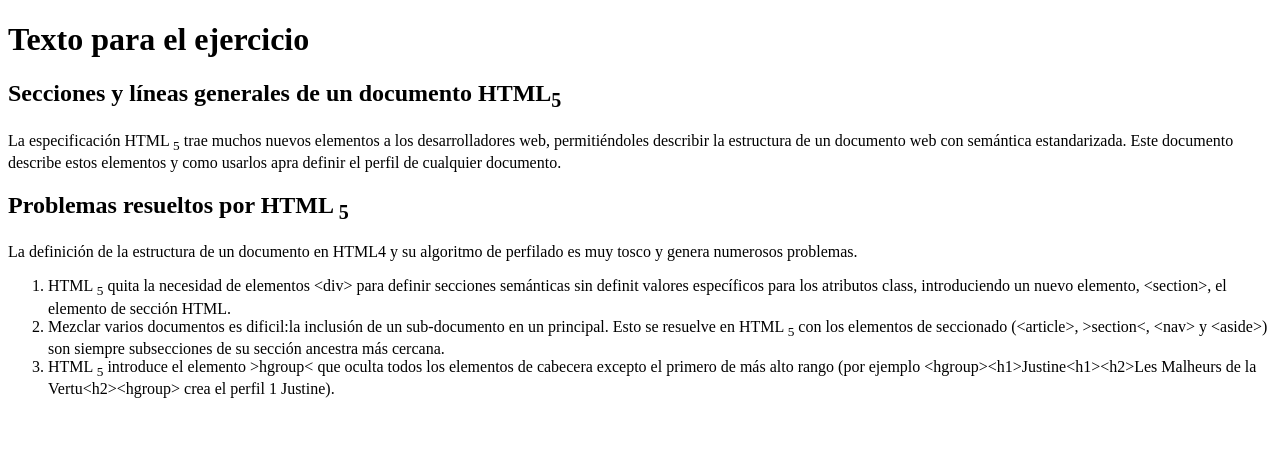
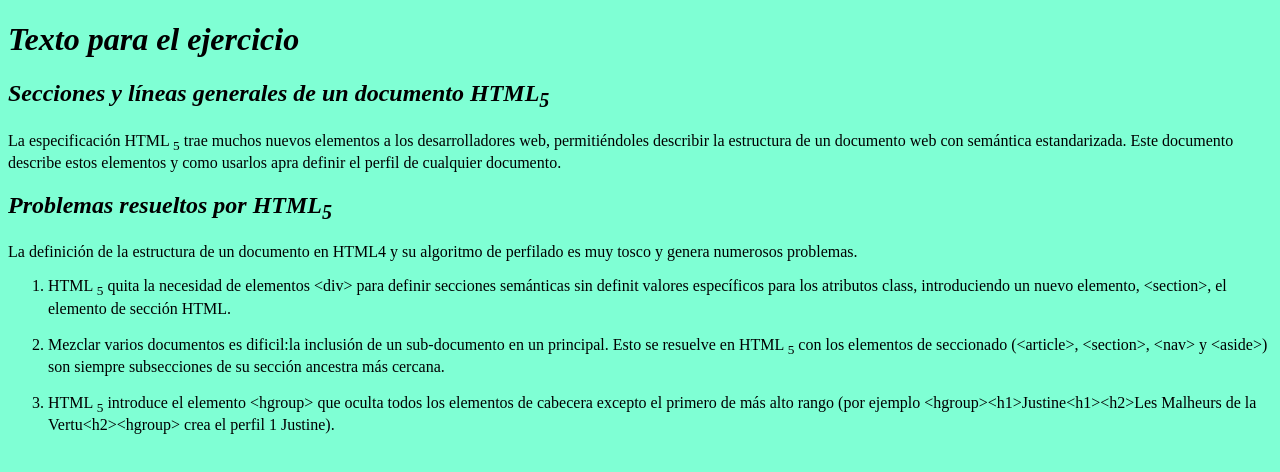
Before and after one commit to omar4114/osi-geekshubs-fsd-val-17012023-Reto1, a plain HTML site: page index.html in a window 1280 px wide. Drawn offline with Linux system fonts and the light colour scheme.

Commit message:
últimos cambios

```diff
--- a/css/style.css
+++ b/css/style.css
@@ -0,0 +1,3 @@
+body {
+    background-color: aquamarine;
+}
--- a/index.html
+++ b/index.html
@@ -10,20 +10,27 @@
 </head>
 
 <body>
-    <h1>Texto para el ejercicio</h1>
-    <h2>Secciones y líneas generales de un documento HTML<sub>5</sub></h2>
+
+    <h1> <i>Texto para el ejercicio</i> </h1>
+
+    <h2> <i>Secciones y líneas generales de un documento HTML<sub>5</sub> </i> </h2>
+
     <p>La especificación HTML <sub>5</sub> trae muchos nuevos elementos a los desarrolladores web, permitiéndoles describir la estructura de un documento web con semántica estandarizada. Este documento describe estos elementos y como usarlos apra definir el perfil de cualquier documento.</p>
-    <h2>Problemas resueltos por HTML <sub>5</sub> </h2>
+
+    <h2> <i> Problemas resueltos por HTML<sub>5</sub> </i>  </h2>
+
     <p>La definición de la estructura de un documento en HTML4 y su algoritmo de perfilado es muy tosco y genera numerosos problemas.</p>
+
     <ol>
         <li>HTML <sub>5</sub> quita la necesidad de elementos &lt;div&gt; para definir secciones semánticas sin definit valores específicos para los atributos class, introduciendo un nuevo elemento, &lt;section&gt;, el elemento de sección HTML.
         </li>
+        <br>
 
-        <li>Mezclar varios documentos es dificil:la inclusión de un sub-documento en un principal. Esto se resuelve en HTML <sub>5</sub> con los elementos de seccionado (&lt;article&gt;, &gt;section&lt;, &lt;nav&gt; y &lt;aside&gt;) son siempre subsecciones de su sección ancestra más cercana.
+        <li>Mezclar varios documentos es dificil:la inclusión de un sub-documento en un principal. Esto se resuelve en HTML <sub>5</sub> con los elementos de seccionado (&lt;article&gt;, &lt;section&gt;, &lt;nav&gt; y &lt;aside&gt;) son siempre subsecciones de su sección ancestra más cercana.
         </li>
+        <br>
 
-        <li>HTML <sub>5</sub> introduce el elemento &gt;hgroup&lt; que oculta todos los elementos de cabecera excepto el primero de más alto rango (por ejemplo &lt;hgroup&gt;&lt;h1&gt;Justine&lt;h1&gt;&lt;h2&gt;Les Malheurs de la Vertu&lt;h2&gt;&lt;hgroup&gt; crea el perfil 1 Justine).
-
+        <li>HTML <sub>5</sub> introduce el elemento &lt;hgroup&gt; que oculta todos los elementos de cabecera excepto el primero de más alto rango (por ejemplo &lt;hgroup&gt;&lt;h1&gt;Justine&lt;h1&gt;&lt;h2&gt;Les Malheurs de la Vertu&lt;h2&gt;&lt;hgroup&gt; crea el perfil 1 Justine).
         </li>
     </ol>
 </body>
```
